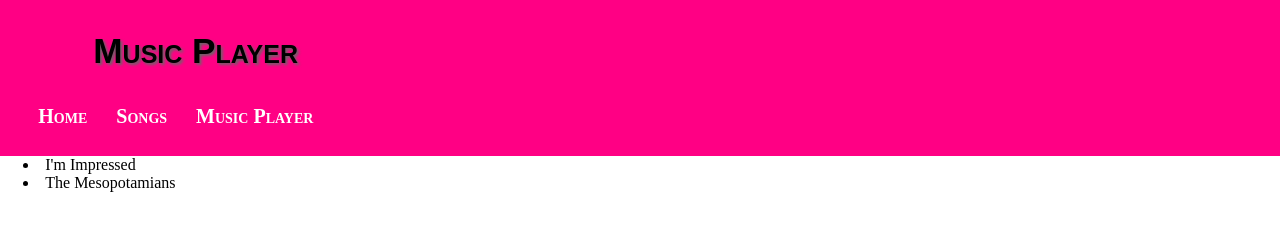
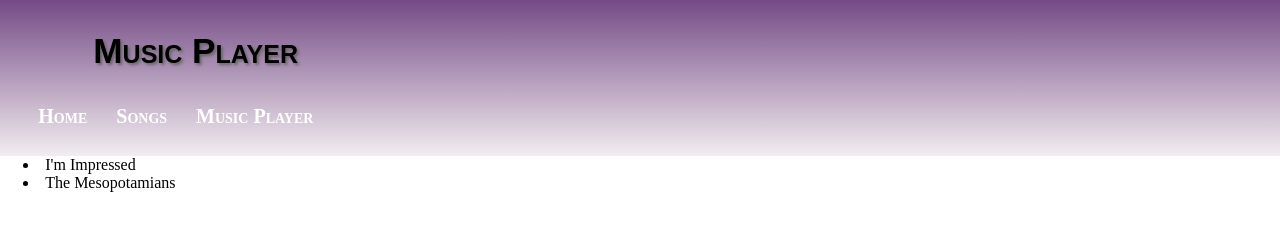
Before and after one commit to eagrace/myFirstRepo, a plain HTML site: page index.html in a window 1280 px wide. Shown: the top 230 px of the page. Drawn offline with Linux system fonts and the light colour scheme.

Commit message:
Changed header color to purple gradient

```diff
--- a/style.css
+++ b/style.css
@@ -29,14 +29,15 @@ root {
                             margin-left: -60px;
                             margin-top: -20px;
                             margin-bottom: none;
-                            background: #ff0084; /* Old browsers */
-background: -moz-linear-gradient(top, #ff0084 0%, #ff0084 100%); /* FF3.6+ */
-background: -webkit-gradient(linear, left top, left bottom, color-stop(0%,#ff0084), color-stop(100%,#ff0084)); /* Chrome,Safari4+ */
-background: -webkit-linear-gradient(top, #ff0084 0%,#ff0084 100%); /* Chrome10+,Safari5.1+ */
-background: -o-linear-gradient(top, #ff0084 0%,#ff0084 100%); /* Opera 11.10+ */
-background: -ms-linear-gradient(top, #ff0084 0%,#ff0084 100%); /* IE10+ */
-background: linear-gradient(to bottom, #ff0084 0%,#ff0084 100%); /* W3C */
-filter: progid:DXImageTransform.Microsoft.gradient( startColorstr='#ff0084', endColorstr='#ff0084',GradientType=0 ); /* IE6-9 */
+                            background: #6b3e7e; /* Old browsers */
+	   		    background: -moz-linear-gradient(top,  #6b3e7e 0%, #f2edf0 100%); /* FF3.6+ */
+			    background: -webkit-gradient(linear, left top, left bottom, color-stop(0%,#6b3e7e), color-stop(100%,#f2edf0)); /* Chrome,Safari4+ */
+			    background: -webkit-linear-gradient(top,  #6b3e7e 0%,#f2edf0 100%); /* Chrome10+,Safari5.1+ */
+			    background: -o-linear-gradient(top,  #6b3e7e 0%,#f2edf0 100%); /* Opera 11.10+ */
+			    background: -ms-linear-gradient(top,  #6b3e7e 0%,#f2edf0 100%); /* IE10+ */
+		 	    background: linear-gradient(to bottom,  #6b3e7e 0%,#f2edf0 100%); /* W3C */
+			    filter: progid:DXImageTransform.Microsoft.gradient( startColorstr='#6b3e7e', endColorstr='#f2edf0',GradientType=0 ); /* IE6-9 */
+
                         }
                         #banner h1{
                             padding-left: 120px;
```
